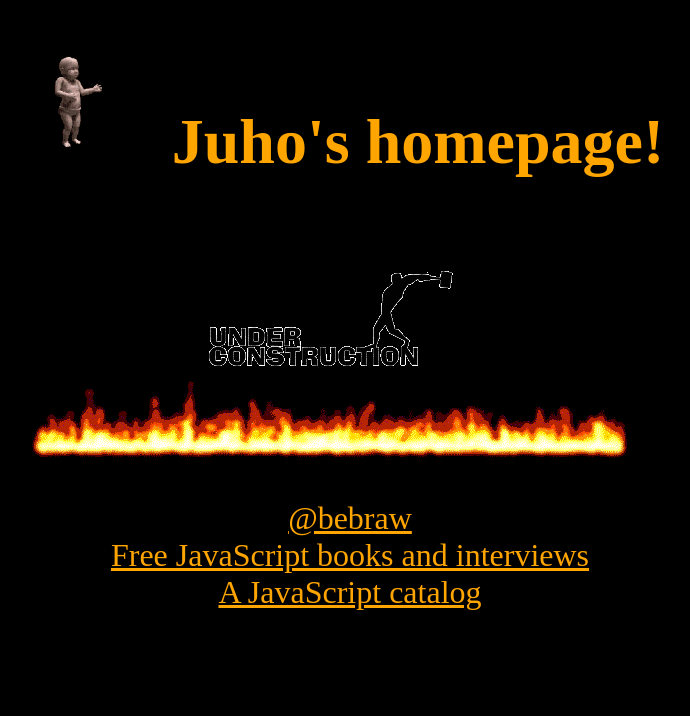
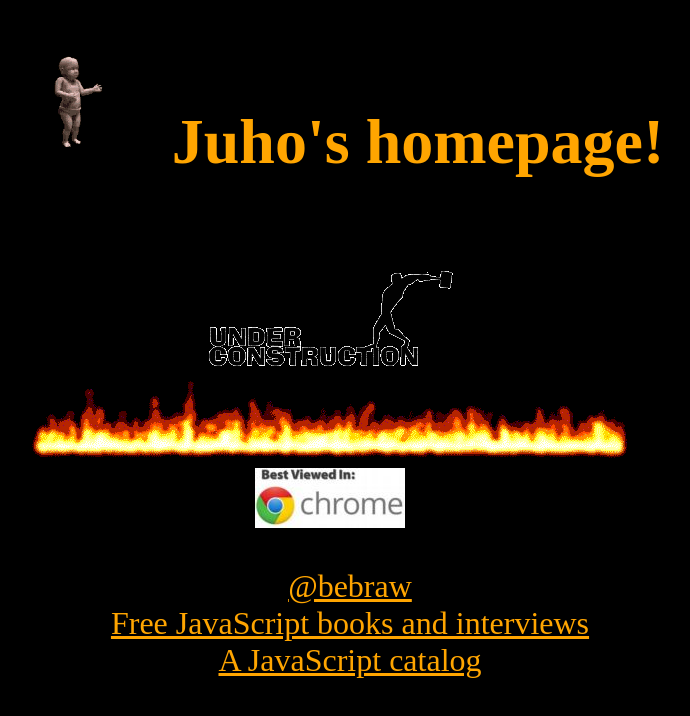
Before and after one commit to bebraw/juhoshomepage, a plain HTML site: page index.html in a window 1280 px wide. Shown: the whole page, without its empty margins (310-1000 px from the left). Drawn offline with Linux system fonts and the light colour scheme.

Commit message:
chore: Add Chrome

```diff
--- a/index.html
+++ b/index.html
@@ -20,6 +20,9 @@
       <div>
         <img src="./flamingline.gif" alt="Flaming line" />
       </div>
+      <div>
+        <img src="./chrome.jpg" alt="Chrome" />
+      </div>
       <ul>
         <li><a href="https://twitter.com/bebraw">@bebraw</a></li>
         <li><a href="https://survivejs.com/">Free JavaScript books and interviews</a></li>
```
Also changed, not shown: chrome.jpg (added).
